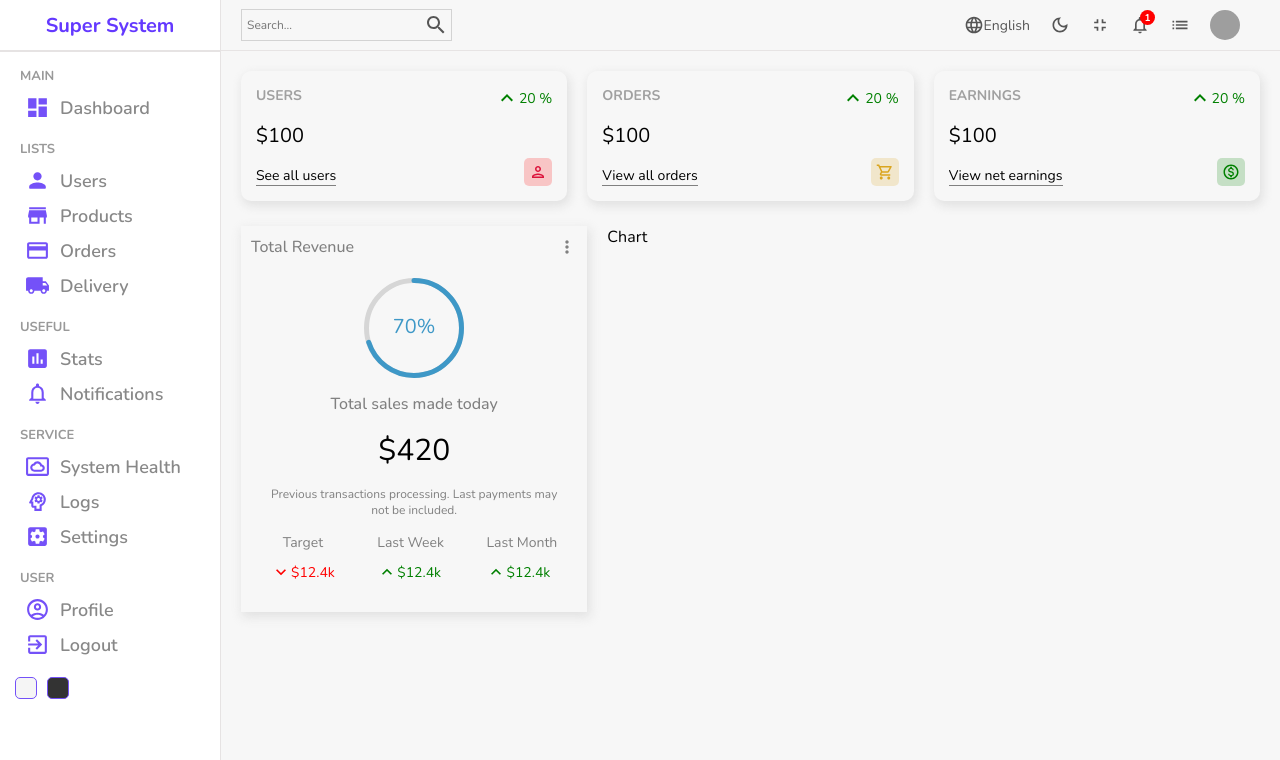
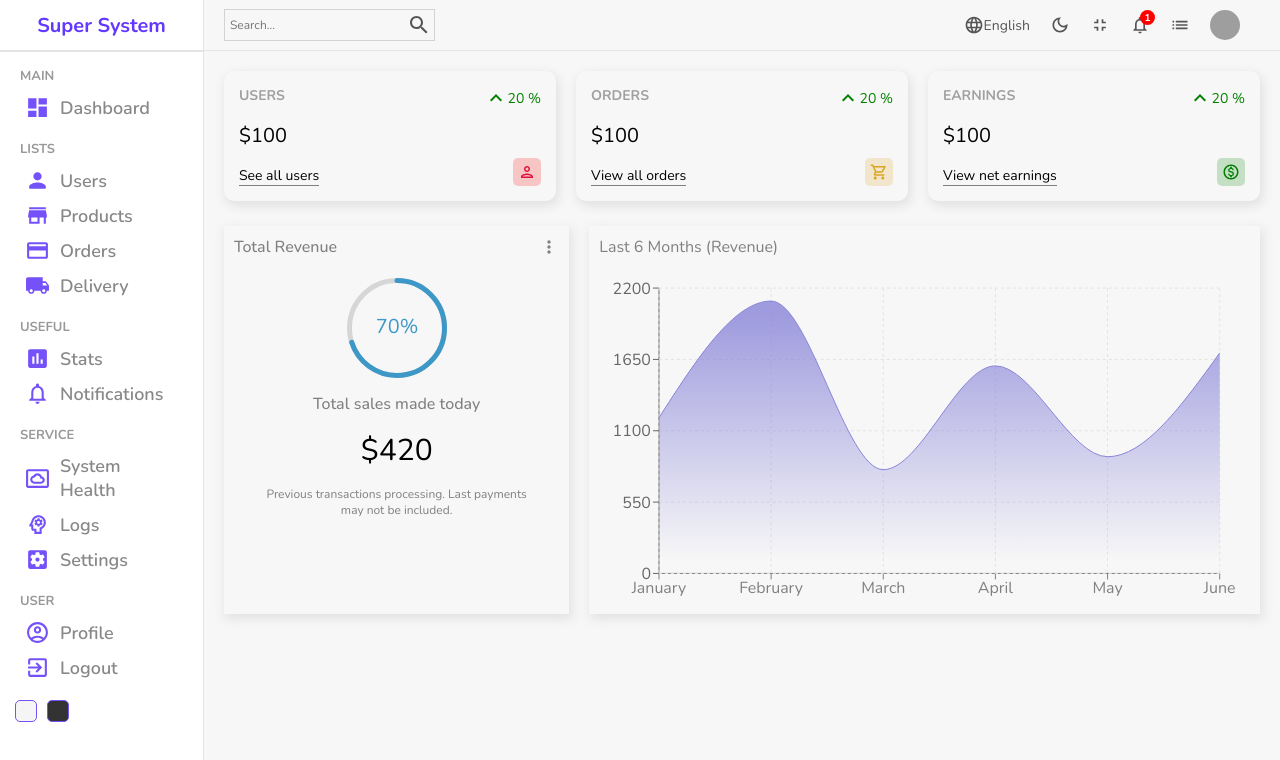
Before and after one commit to knrbokhari/super-system, a React (Create React App) app in the folder super-system/: page / in a window 1280 px wide. Shown: the top 760 px of the page. Built offline with nearby package versions, Linux system fonts and the light colour scheme; grey boxes are pictures that could not be loaded.

Commit message:
creating chart component

```diff
--- a/super-system/package.json
+++ b/super-system/package.json
@@ -15,6 +15,7 @@
     "react-dom": "^18.2.0",
     "react-router-dom": "^6.4.1",
     "react-scripts": "5.0.1",
+    "recharts": "^2.1.14",
     "sass": "^1.55.0",
     "web-vitals": "^2.1.0"
   },
--- a/super-system/src/components/Chart/Chart.js
+++ b/super-system/src/components/Chart/Chart.js
@@ -1,8 +1,56 @@
 import React from "react";
 import "./Chart.scss";
+import {
+  AreaChart,
+  Area,
+  XAxis,
+  YAxis,
+  CartesianGrid,
+  Tooltip,
+  ResponsiveContainer,
+} from "recharts";
 
-const Chart = () => {
-  return <div className="chart">Chart</div>;
+const Chart = ({ aspect, title }) => {
+  const data = [
+    { name: "January", Total: 1200 },
+    { name: "February", Total: 2100 },
+    { name: "March", Total: 800 },
+    { name: "April", Total: 1600 },
+    { name: "May", Total: 900 },
+    { name: "June", Total: 1700 },
+  ];
+
+  return (
+    <div className="chart">
+      <div className="title">{title}</div>
+      <ResponsiveContainer width="100%" aspect={aspect}>
+        <AreaChart
+          // width={100}
+          height={250}
+          data={data}
+          margin={{ top: 10, right: 30, left: 0, bottom: 0 }}
+        >
+          <defs>
+            <linearGradient id="total" x1="0" y1="0" x2="0" y2="1">
+              <stop offset="5%" stopColor="#8884d8" stopOpacity={0.8} />
+              <stop offset="95%" stopColor="#8884d8" stopOpacity={0} />
+            </linearGradient>
+          </defs>
+          <XAxis dataKey="name" stroke="gray" />
+          <YAxis />
+          <CartesianGrid strokeDasharray="3 3" className="chartGrid" />
+          <Tooltip />
+          <Area
+            type="monotone"
+            dataKey="Total"
+            stroke="#8884d8"
+            fillOpacity={1}
+            fill="url(#total)"
+          />
+        </AreaChart>
+      </ResponsiveContainer>
+    </div>
+  );
 };
 
 export default Chart;
--- a/super-system/src/components/Chart/Chart.scss
+++ b/super-system/src/components/Chart/Chart.scss
@@ -1,3 +1,15 @@
 .chart {
   flex: 4;
+  -webkit-box-shadow: 2px 4px 10px 1px rgba(0, 0, 0, 0.47);
+  box-shadow: 2px 4px 10px 1px rgba(201, 201, 201, 0.47);
+  padding: 10px;
+  color: gray;
+
+  .title {
+    margin-bottom: 20px;
+  }
+
+  .chartGrid {
+    stroke: rgb(228, 225, 225);
+  }
 }
--- a/super-system/src/components/Featured/Featured.js
+++ b/super-system/src/components/Featured/Featured.js
@@ -22,7 +22,7 @@
         <p className="desc">
           Previous transactions processing. Last payments may not be included.
         </p>
-        <div className="summary">
+        {/* <div className="summary">
           <div className="item">
             <div className="itemTitle">Target</div>
             <div className="itemResult negative">
@@ -44,7 +44,7 @@
               <div className="resultAmount">$12.4k</div>
             </div>
           </div>
-        </div>
+        </div> */}
       </div>
     </div>
   );
--- a/super-system/src/pages/Home/Home.js
+++ b/super-system/src/pages/Home/Home.js
@@ -19,7 +19,7 @@
         </div>
         <div className="charts">
           <Featured />
-          <Chart />
+          <Chart title="Last 6 Months (Revenue)" aspect={2 / 1} />
         </div>
       </div>
     </div>
```
Also changed, not shown: 1 other file (tests, documents, lock files or other folders).
